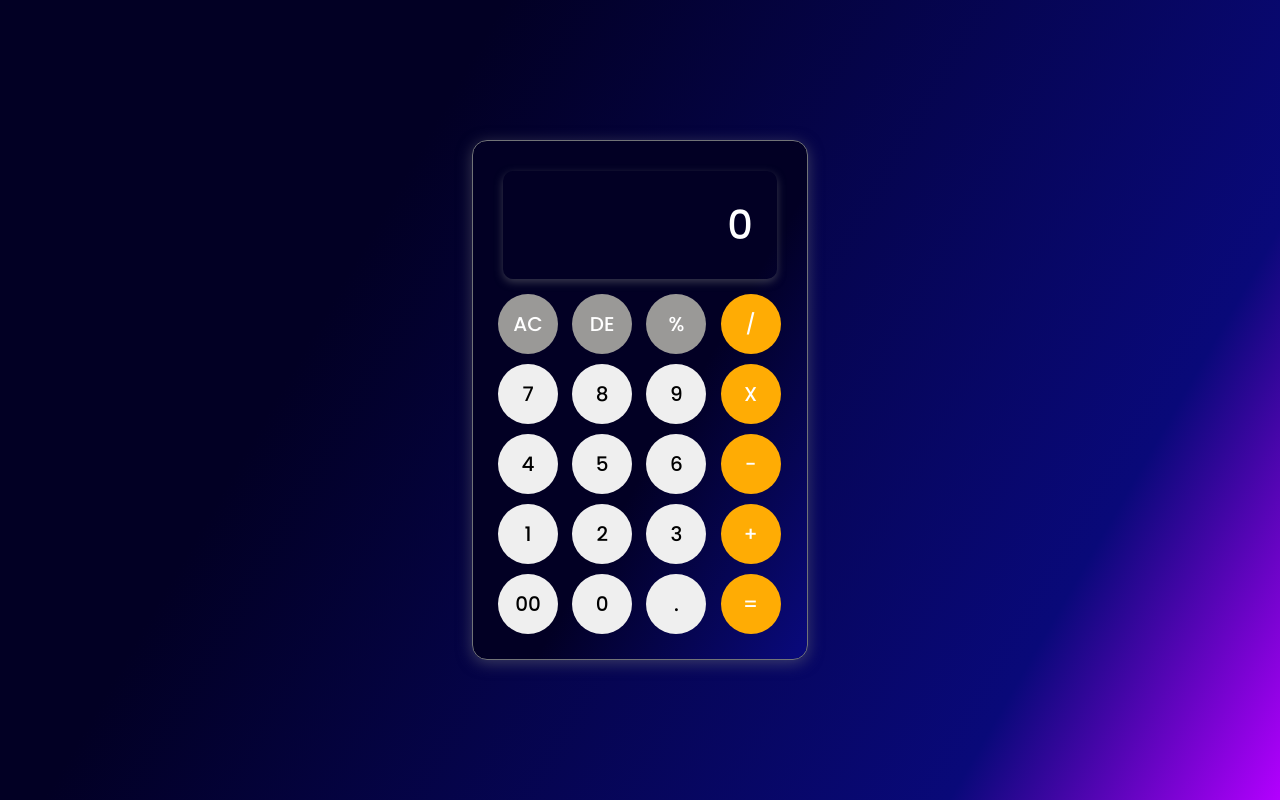
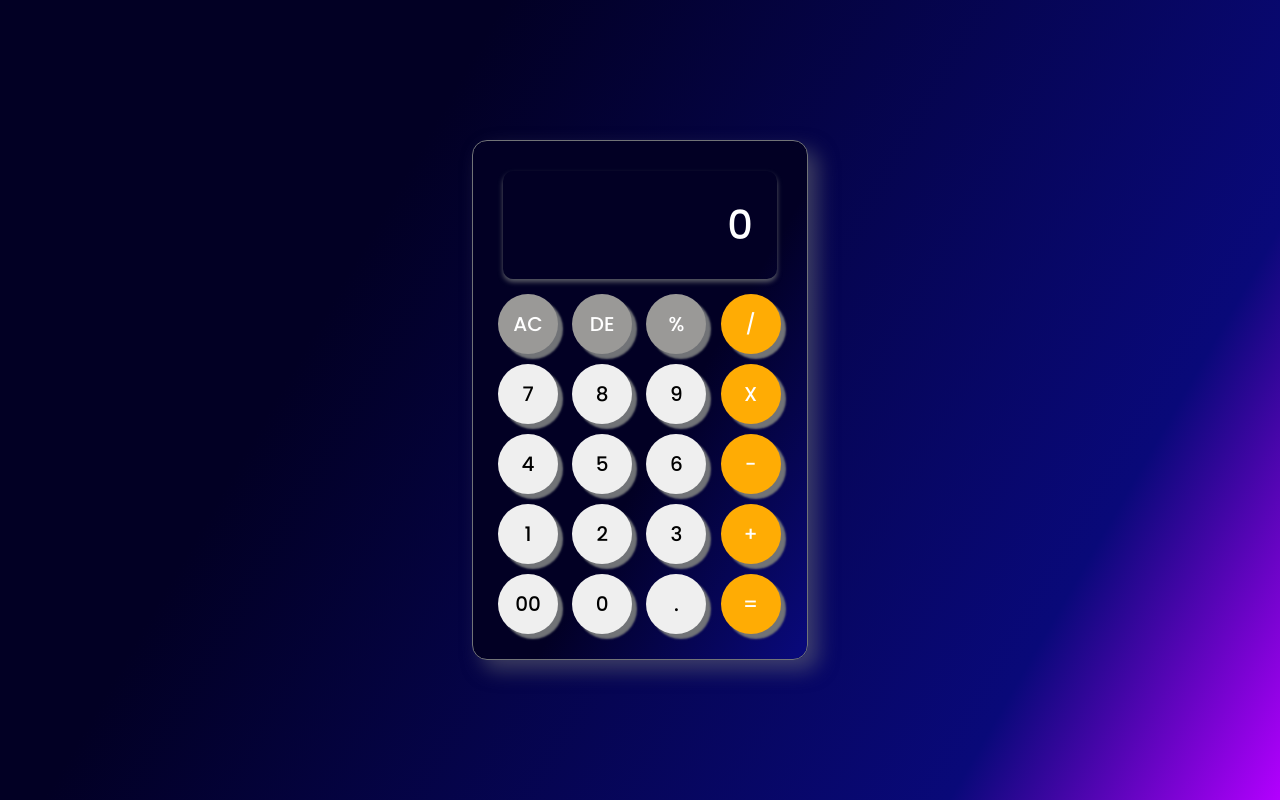
Before and after one commit to Ayaanshaikh20/Calculator1, a plain HTML site: page index.html in a window 1280 px wide. Drawn offline with Linux system fonts and the light colour scheme.

Commit message:
style changes

```diff
--- a/style.css
+++ b/style.css
@@ -25,7 +25,7 @@ input{
     padding: 24px;
     margin: 10px;
     background: transparent;
-    box-shadow: 0px 3px 8px rgba(113,115,119,0.5);
+    box-shadow: 0px 3px 5px rgba(113,115,119,0.8);
     text-align: right;
     font-size: 10px;
     cursor: pointer;
@@ -41,7 +41,7 @@ input{
     padding: 20px;
     border-radius: 15px;
     background: transparent;
-    box-shadow: 0px 3px 15px rgba(113,115,119,0.5);
+    box-shadow: 10px 10px 20px rgba(113,115,119,0.5);
     background-color:rgb(2,0,36);
     background: linear-gradient(120deg, rgba(2,0,36,1) 57%, rgba(9,9,121,1) 98%);
 
@@ -54,11 +54,21 @@ button{
     margin: 5px;
     border-radius: 50%;
     font-size: 20px;
+    box-shadow: 5px 5px 2px rgba(113,115,119,1)
 }
 
-.operators{
+button:hover {
+    background-color: #b8b8b8
+}
+
+
+.operators {
     color: #ffffff;
     background-color: #ffac04;
+}
+
+.operators:hover {
+    background-color: #ff9100;
 }
 
 .util{
```
